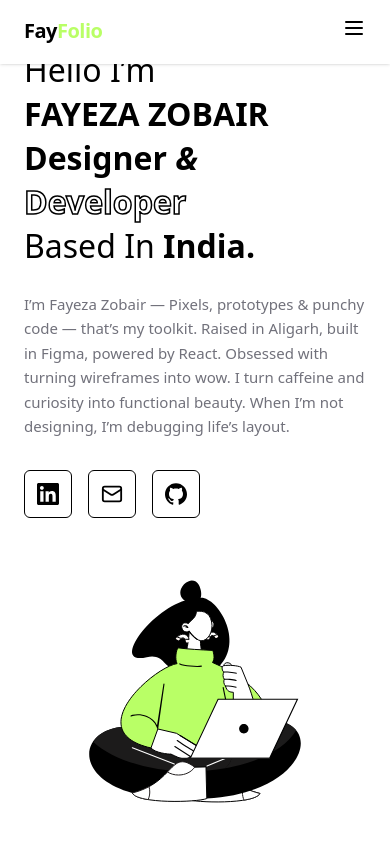
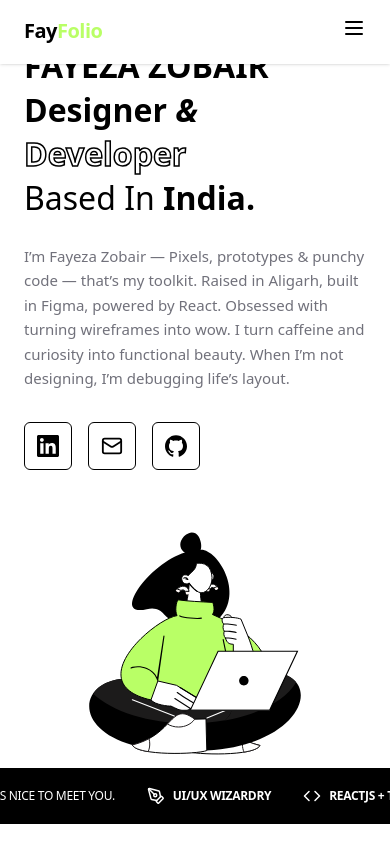
Before and after one commit to FAYEZA-ZOBAIR/fayfolio, a React (Vite) app: page / in a window 390 px wide. Shown: the top 844 px of the page. Built offline with nearby package versions, Linux system fonts and the light colour scheme.

Commit message:
changed hero.jsx

```diff
--- a/src/components/Hero.jsx
+++ b/src/components/Hero.jsx
@@ -4,7 +4,7 @@ import bannerImg from "../assets/Banner 1.svg";
 
 function Hero() {
   return (
-    <section className="w-full px-6 sm:px-8 md:px-12 lg:px-[100px] py-12 lg:py-20 bg-white max-w-7xl mx-auto flex flex-col md:flex-row items-center justify-between gap-12">
+    <section className="w-full px-6 sm:px-8 md:px-12 lg:px-[100px] sm:py-12 md:py-12 lg:py-20 bg-white max-w-7xl mx-auto flex flex-col md:flex-row items-center justify-between gap-12">
       {/* Left Section */}
       <div className="w-full md:w-1/2 space-y-6 text-left">
         <div className="text-[32px] sm:text-[40px] lg:text-[48px] font-sora leading-snug text-black">
```
